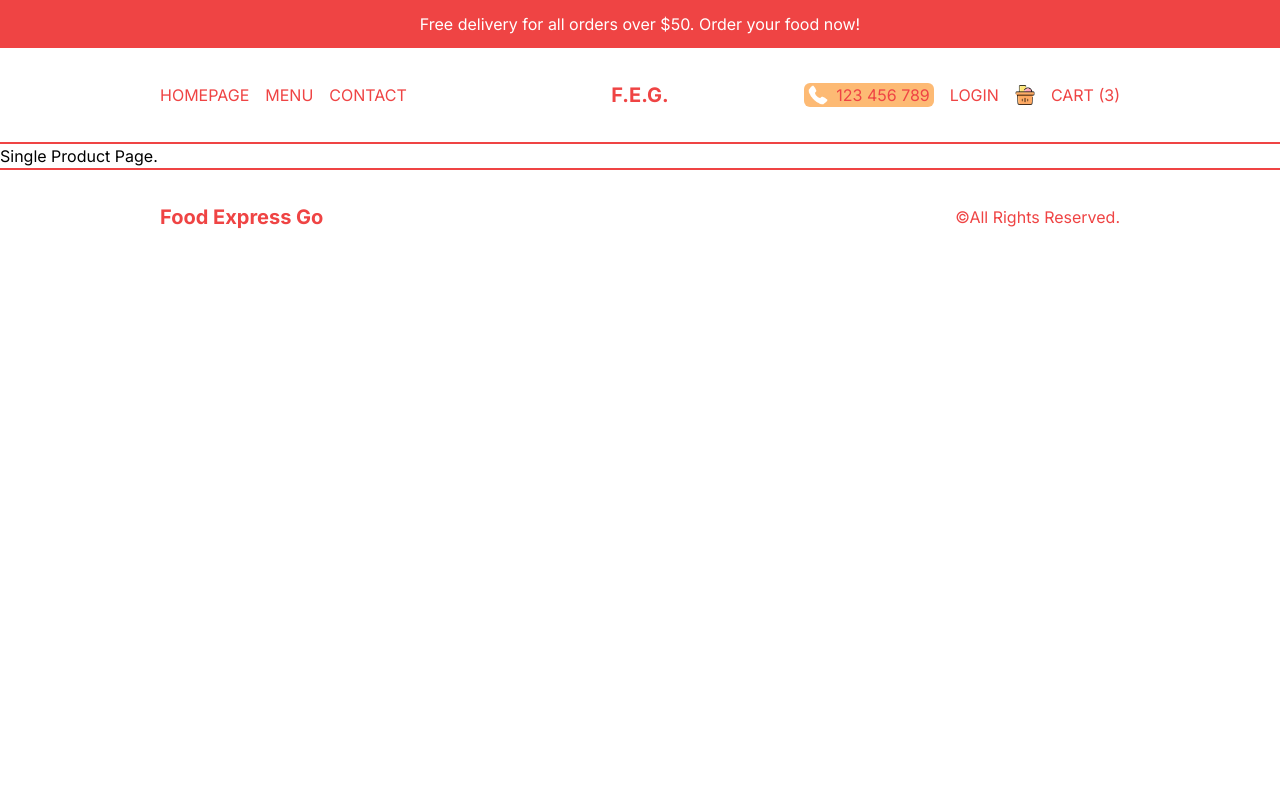
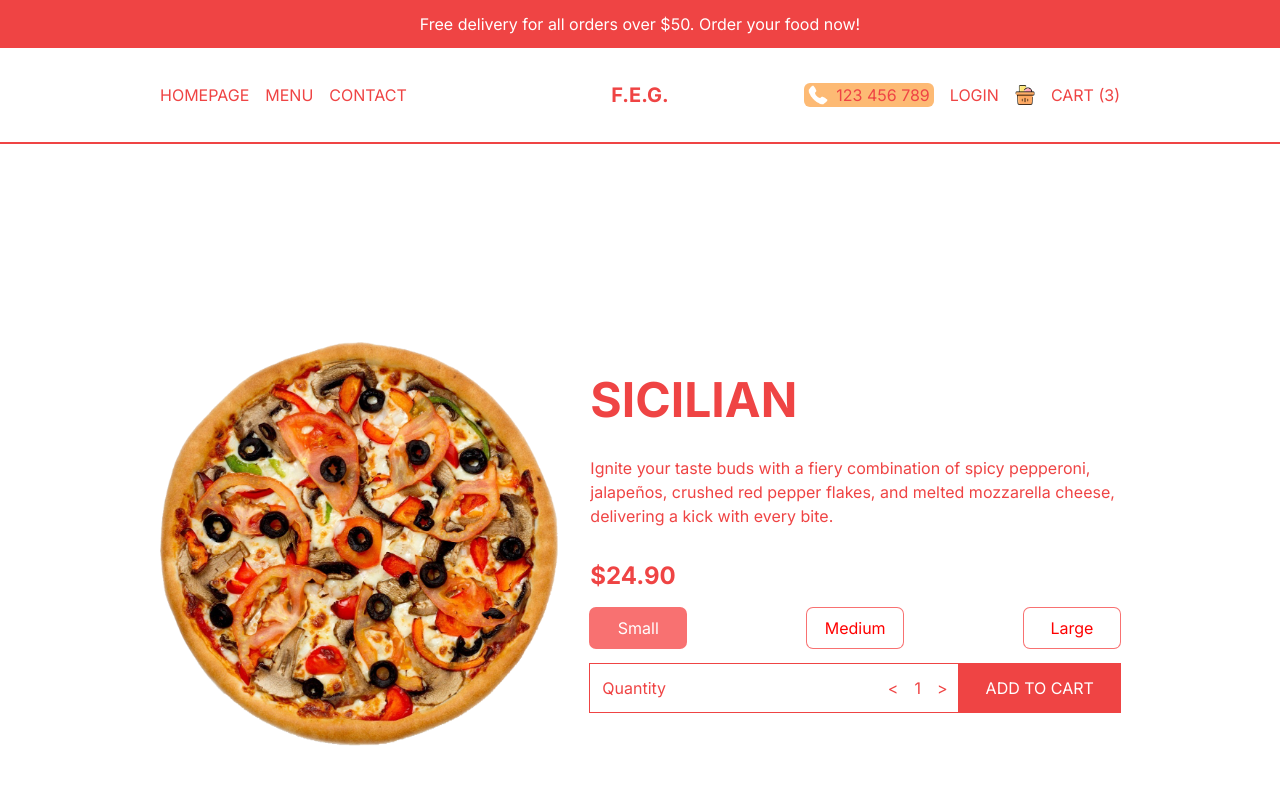
Before and after one commit to ctasbihas/FoodExpressGo, a Next.js app: page /product/1 in a window 1280 px wide. Shown: the top 800 px of the page. Built offline with nearby package versions, Linux system fonts and the light colour scheme.

Commit message:
Single product page added

```diff
--- a/src/app/product/[id]/page.tsx
+++ b/src/app/product/[id]/page.tsx
@@ -1,11 +1,34 @@
-import React from 'react';
+import Price from "@/components/Price";
+import { singleProduct } from "@/data";
+import Image from "next/image";
+import React from "react";
 
 const SingleProductPage = () => {
-    return (
-        <div>
-            Single Product Page.
-        </div>
-    );
+	return (
+		<div className="p-4 lg:px-20 xl:px-40 h-screen flex flex-col justify-around text-red-500 md:flex-row md:gap-8 md:items-center">
+			{/* IMAGE CONTAINER */}
+			{singleProduct.img && (
+				<div className="relative w-full h-1/2 md:h-[70%]" >
+					<Image
+						src={singleProduct.img}
+						alt=""
+						className="object-contain"
+						fill
+					/>
+				</div>
+			)}
+			{/* TEXT CONTAINER */}
+			<div className="h-1/2 flex flex-col gap-4 md:h-[70%] md:justify-center md:gap-6 xl:gap-8">
+				<h1 className="text-3xl md:text-4xl xl:text-5xl font-bold uppercase">{singleProduct.title}</h1>
+				<p>{singleProduct.desc}</p>
+				<Price
+					price={singleProduct.price}
+					id={singleProduct.id}
+					options={singleProduct.options}
+				/>
+			</div>
+		</div>
+	);
 };
 
 export default SingleProductPage;
--- /dev/null
+++ b/src/components/Price.tsx
@@ -0,0 +1,65 @@
+"use client";
+
+import React, { useEffect, useState } from "react";
+
+type Props = {
+	price: number;
+	id: number;
+	options?: { title: string; additionalPrice: number }[];
+};
+
+const Price = ({ price, id, options }: Props) => {
+	const [total, setTotal] = useState(price);
+	const [quantity, setQuantity] = useState(1);
+	const [selected, setSelected] = useState(0);
+
+    useEffect(() => {
+        setTotal(
+            quantity * (options ? price + options[selected].additionalPrice : price)
+        );
+    }, [quantity, selected, options, price])
+
+	return (
+		<div className="flex flex-col gap-4">
+			<h1 className="text-2xl font-bold">${total.toFixed(2)}</h1>
+			{/* OPTIONS CONTAINER */}
+			<div className="flex justify-between gap-4">
+				{options?.map((option, index) => (
+					<button
+						key={option.title}
+						className="min-w-[6rem] p-2 ring-1 ring-red-400 rounded-md"
+						style={{
+							background:
+								selected === index
+									? "rgb(248 113 113)"
+									: "white",
+							color:
+								selected === index
+									? "white"
+									: "red",
+						}}
+                        onClick={() => setSelected(index)}
+					>
+						{option.title}
+					</button>
+				))}
+			</div>
+			{/* QUANTITY CONTAINER */}
+			<div className="flex justify-between items-center">
+				<div className="flex items-center justify-between p-3 w-full ring-1 ring-red-500">
+					<span>Quantity</span>
+					<div className="flex items-center gap-4">
+						<button onClick={() => setQuantity(prev => prev>1 ? quantity-1 : 1)}> {"<"} </button>
+						<span>{quantity}</span>
+						<button onClick={() => setQuantity(prev => prev<9 ? quantity+1 : 9)}> {">"} </button>
+					</div>
+				</div>
+				<button className="uppercase bg-red-500 text-white p-3 ring-1 ring-red-500 w-56">
+					Add to Cart
+				</button>
+			</div>
+		</div>
+	);
+};
+
+export default Price;
```
